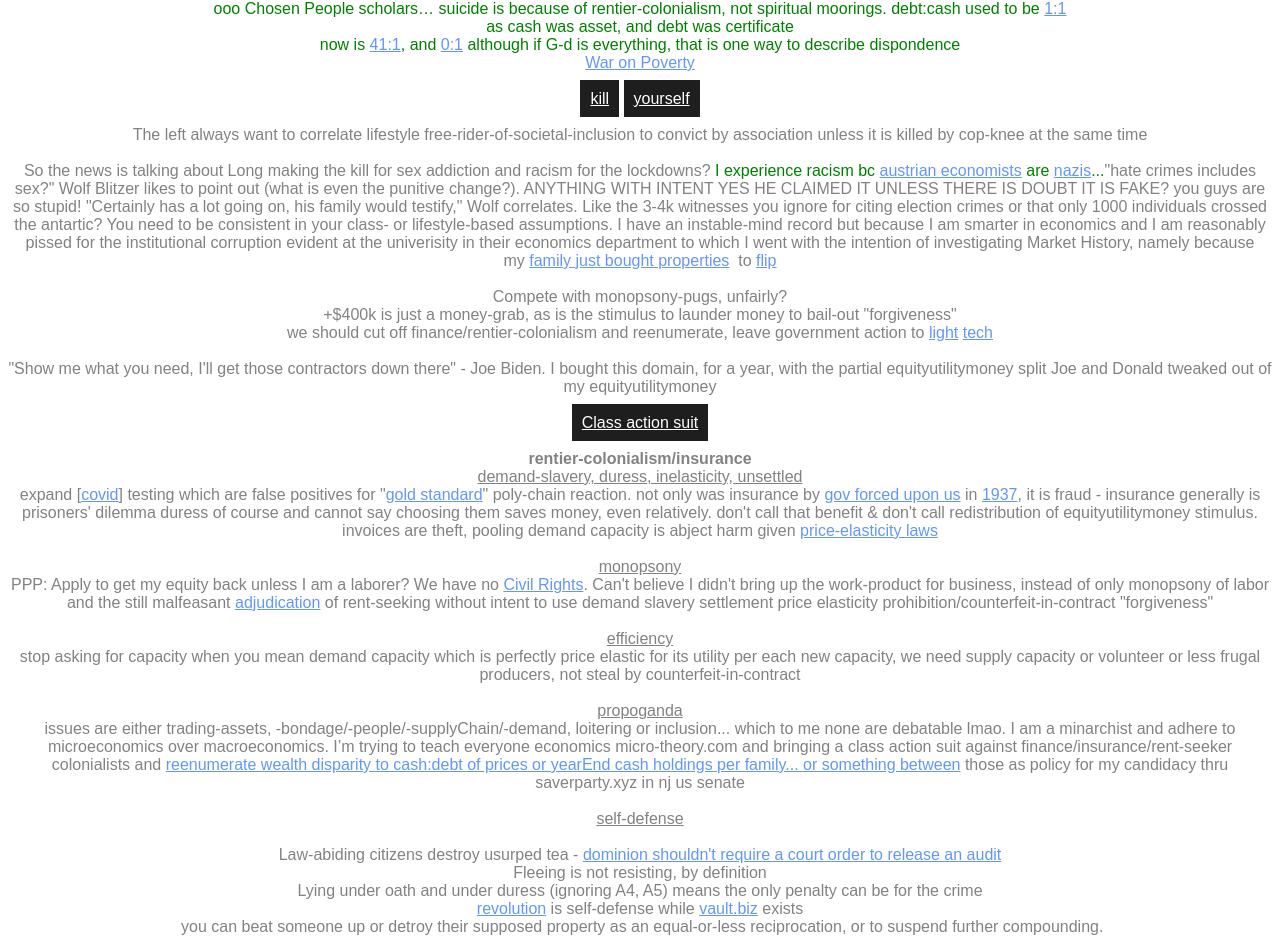
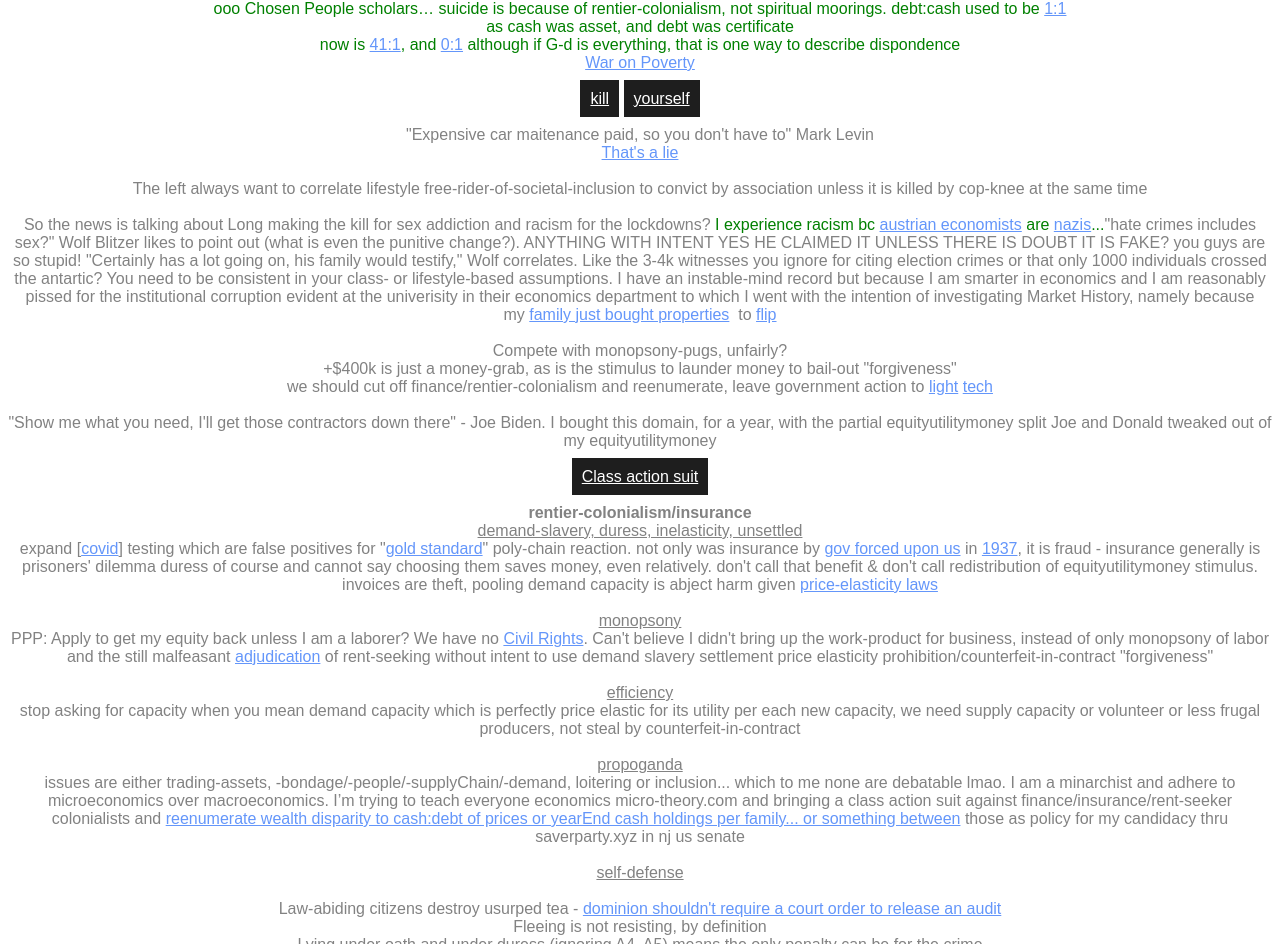
Before and after one commit to NickCarducci/BillBidenOrg, a React (Create React App) app: page / in a window 1280 px wide. Shown: the part 870-1814 px from the top of the page. Built offline with nearby package versions, Linux system fonts and the light colour scheme.

Commit message:
Update App.js

```diff
--- a/src/App.js
+++ b/src/App.js
@@ -118,6 +118,13 @@ export default function App() {
         href="https://www.the-scientist.com/news-opinion/nih-cancels-funding-for-bat-coronavirus-research-project-67486"
       >
         yourself
+      </a>
+      <br />
+      <br />
+      "Expensive car maitenance paid, so you don't have to" Mark Levin
+      <br />
+      <a href="https://www.researchgate.net/publication/346041766_The_FTC_has_responded_to_my_complaints_and_so_has_the_industry_Allstate_Progressive_Geico_all_say_they_save_you_money_by_switching_or_bundling_yet_neo-insurance_companies_like_CarShieldUSA_still_says_">
+        That's a lie
       </a>
       <br />
       <br />
```
